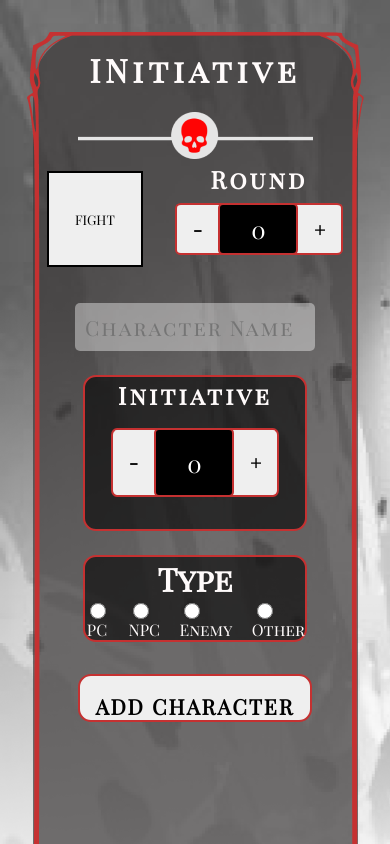
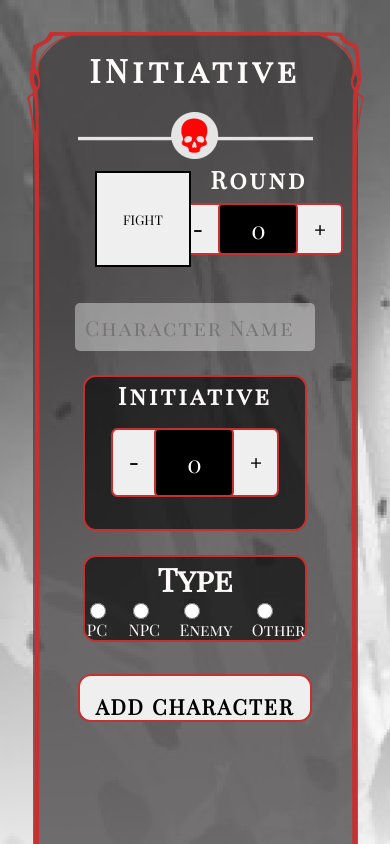
Before and after one commit to jdminnickjr/INitiative, a React (Create React App) app: page / in a window 390 px wide. Shown: the top 844 px of the page. Built offline with nearby package versions, Linux system fonts and the light colour scheme.

Commit message:
Safari mobile button fix

```diff
--- a/src/App.css
+++ b/src/App.css
@@ -58,6 +58,7 @@ svg {
     margin: auto;
     margin-top: 2rem;
     margin-bottom: 2rem;
+    padding: 0rem 3rem;
   }
 
   .app-board h1 {
@@ -68,7 +69,6 @@ svg {
   .fight {
     position: relative;
     left: 12vw;
-    margin-left: 3rem;
     margin-bottom: 0.5rem;
     font-family: "Playfair Display SC", serif;
     display: block;
```
